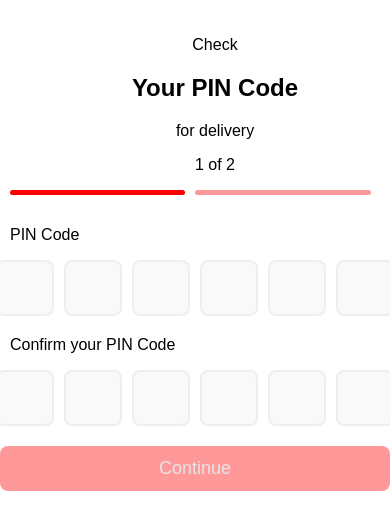
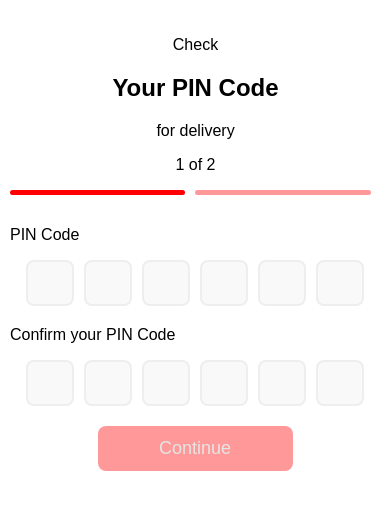
Before and after one commit to arijit-marmeto/Pin-checker, a plain HTML site: page index.html in a window 390 px wide. Drawn offline with Linux system fonts and the light colour scheme.

Commit message:
mobile device

```diff
--- a/index.html
+++ b/index.html
@@ -55,7 +55,10 @@
                 <div>
                     <span class="same" style="display: none; color: green;">Your PIN codes are the same</span>
                 </div>
-                <button type="submit" class="submit-btn btn-disabled">Continue</button>
+                <div class="btn-box">
+                    <button type="submit" class="submit-btn btn-disabled">Continue</button>
+
+                </div>
             </form>
         </div>
     </div>
--- a/style.css
+++ b/style.css
@@ -80,7 +80,7 @@ h2 {
     border: none;
     border-radius: 8px;
     cursor: pointer;
-    width: 100%;  /* Make the button full width */
+    width: 50%;  /* Make the button full width */
     font-size: 18px;
 }
 
@@ -213,7 +213,13 @@ h2 {
 .card-btn:hover {
     background-color: #2980b9;  /* Darker blue when hovering */
 }
-
+.btn-box{
+    width: 100%;
+    display: flex
+;
+    align-items: center;
+    justify-content: center;
+}
 @media only screen and (min-width: 768px) {
     .desktop_div{
         width: 45%;
@@ -227,3 +233,18 @@ h2 {
         width: 90%;
     }
   }
+  @media only screen and (max-width: 600px) {
+    .otp-input, .otp-input-confirm {
+        width: 40px;
+        height: 40px;
+        font-size: 24px;
+        text-align: center;
+        border: 2px solid #eee;
+        background-color: #f9f9f9;
+        border-radius: 8px;
+    }
+    .head-container{
+        width: 90%;
+    }
+
+  }
```
